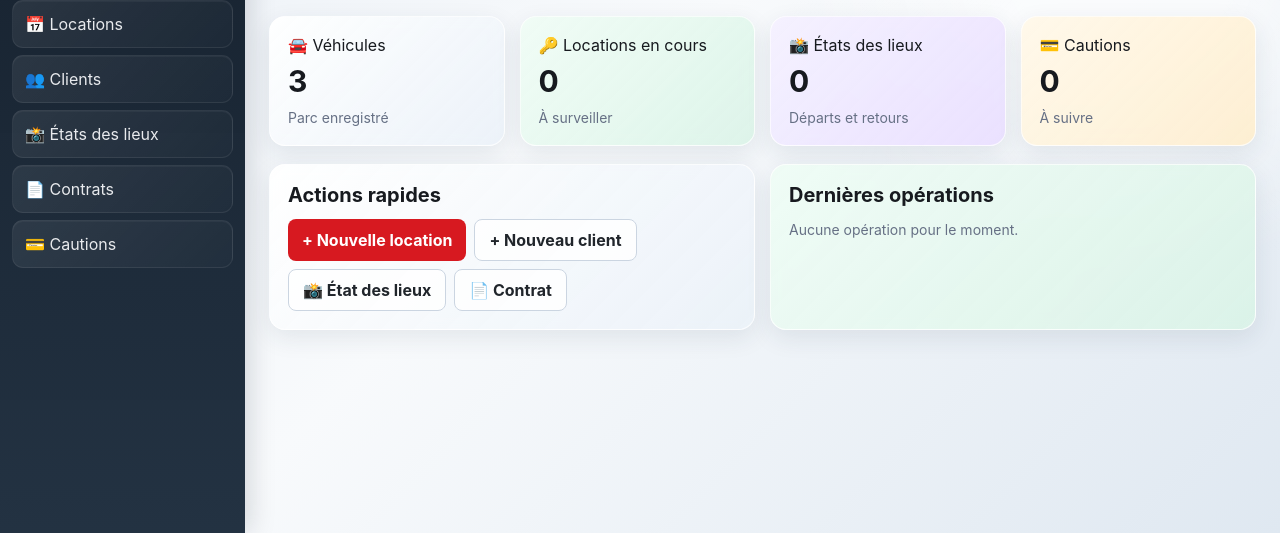
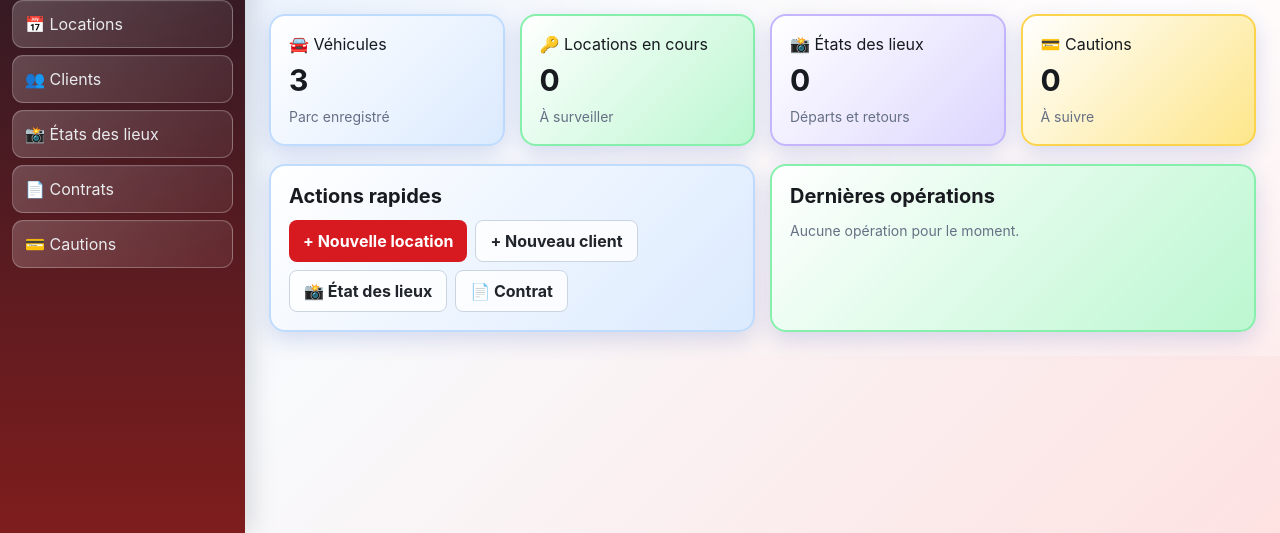
Before and after one commit to autoloc60/autoloc60-manager, a plain HTML site: page index.html in a window 1280 px wide. Shown: the part 267-800 px from the top of the page. Drawn offline with Linux system fonts and the light colour scheme.

Commit message:
Add files via upload

```diff
--- a/index.html
+++ b/index.html
@@ -21,6 +21,23 @@ h1{margin:0;font-size:28px}.sub{color:var(--muted);margin:5px 0 20px}.actions{di
 .hidden{display:none}.photo-grid{display:grid;grid-template-columns:repeat(auto-fit,minmax(150px,1fr));gap:12px}.photo-slot{border:2px dashed #cbd3dc;border-radius:10px;padding:10px;text-align:center;background:#fafbfc}.photo-slot img{width:100%;height:105px;object-fit:cover;border-radius:7px;margin-top:8px}
 .notice{padding:12px;border-left:4px solid var(--red);background:#fff3f3;border-radius:8px;margin:12px 0}.signature-grid{display:grid;grid-template-columns:repeat(auto-fit,minmax(250px,1fr));gap:14px}.signature-box{border:1px solid #d8dee6;border-radius:10px;padding:10px}.signature-box canvas{width:100%;height:150px;border:1px dashed #aab4c0;border-radius:7px;background:#fff;touch-action:none}.signature-box button{margin-top:7px}
 @media(max-width:800px){.app{display:block}.sidebar{width:100%;height:auto;position:static}.logo{height:85px}.nav{display:grid;grid-template-columns:repeat(3,1fr);gap:5px}.nav button{font-size:12px;padding:9px}.main{padding:15px}h1{font-size:23px}}
+
+/* V7 - fonds visibles pour chaque élément */
+body{background:linear-gradient(135deg,#dbeafe 0%,#f8fafc 45%,#fee2e2 100%) !important;background-attachment:fixed !important;}
+.sidebar{background:linear-gradient(180deg,#111827 0%,#7f1d1d 100%) !important;}
+.nav button{background:linear-gradient(135deg,rgba(255,255,255,.20),rgba(255,255,255,.06)) !important;border:1px solid rgba(255,255,255,.25) !important;}
+.main{background:radial-gradient(circle at 90% 0%,rgba(255,255,255,.95),rgba(255,255,255,.35) 42%,transparent 70%) !important;}
+.card{background:linear-gradient(135deg,#ffffff 0%,#dbeafe 100%) !important;border:2px solid #bfdbfe !important;box-shadow:0 8px 22px rgba(30,64,175,.16) !important;}
+.grid>.card:nth-child(2){background:linear-gradient(135deg,#ffffff 0%,#bbf7d0 100%) !important;border-color:#86efac !important;}
+.grid>.card:nth-child(3){background:linear-gradient(135deg,#ffffff 0%,#ddd6fe 100%) !important;border-color:#c4b5fd !important;}
+.grid>.card:nth-child(4){background:linear-gradient(135deg,#ffffff 0%,#fde68a 100%) !important;border-color:#fcd34d !important;}
+.tablewrap{background:linear-gradient(135deg,#ffffff 0%,#e0f2fe 100%) !important;border:2px solid #bae6fd !important;}
+.table tr:not(:first-child) td{background:linear-gradient(135deg,#ffffff 0%,#f1f5f9 100%) !important;border-top:1px solid #cbd5e1 !important;border-bottom:1px solid #cbd5e1 !important;}
+.formgrid,.photo-grid,.signature-grid{background:linear-gradient(135deg,rgba(255,255,255,.95),rgba(224,242,254,.85));padding:14px;border-radius:14px;border:2px solid #bae6fd;}
+.field,.photo-slot,.signature-box{background:linear-gradient(135deg,#ffffff,#fef3c7);padding:12px;border-radius:12px;border:1px solid #fde68a;}
+.section{background:transparent !important;}
+.notice{background:linear-gradient(135deg,#fff1f2,#fecdd3) !important;}
+
 </style>
 </head>
 <body>
```
